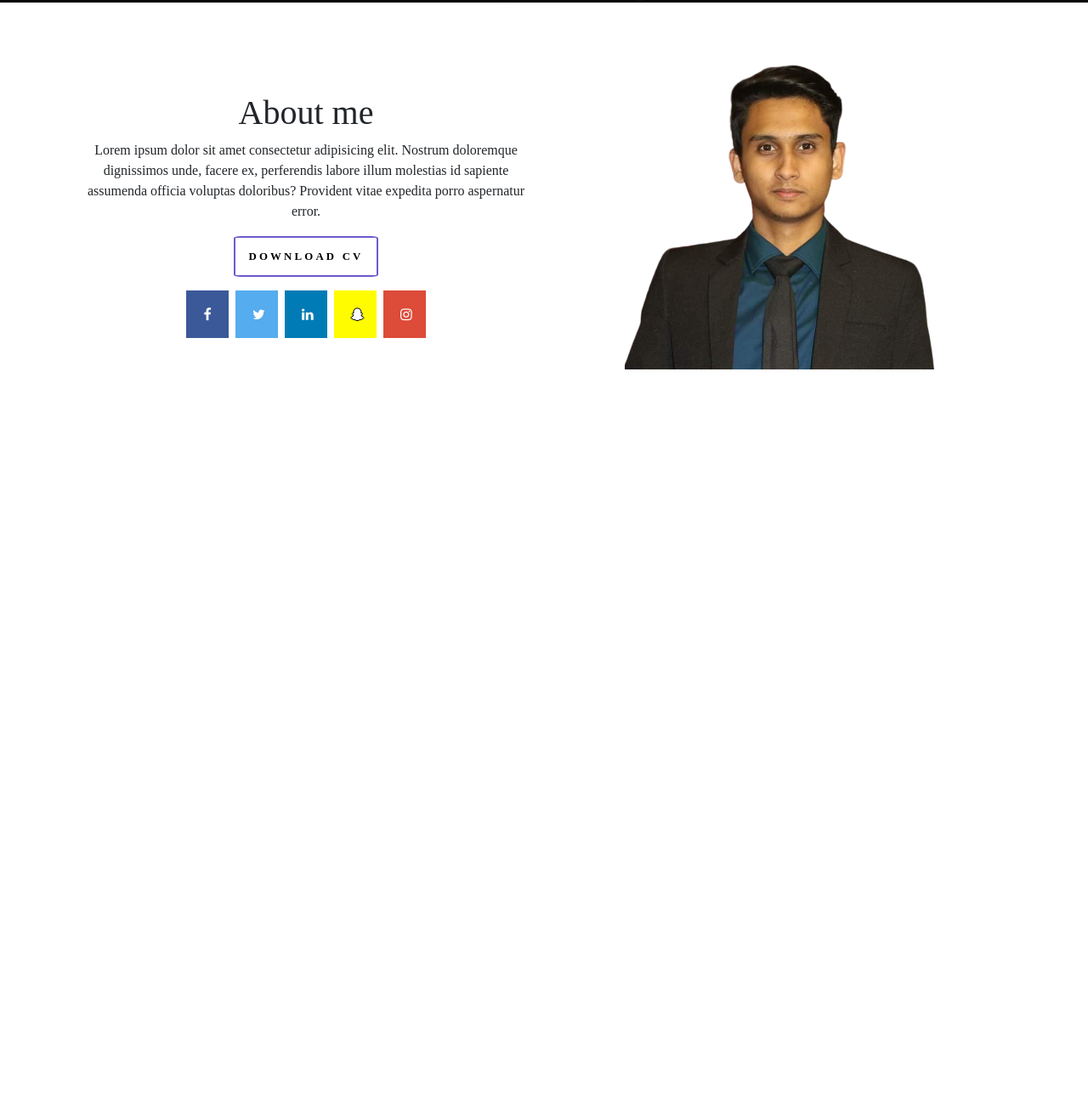
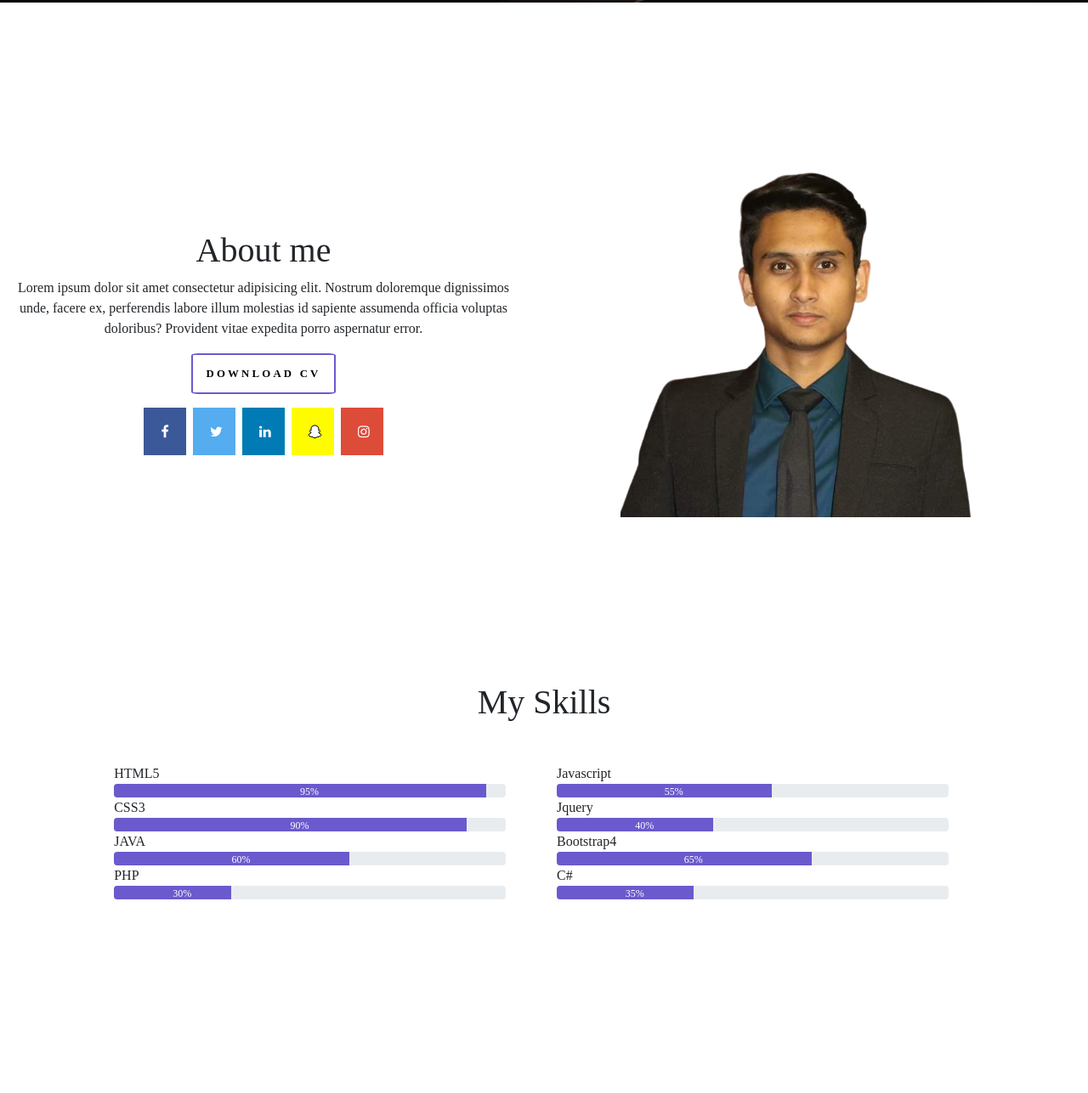
Before and after one commit to Rafin31/Portfolio-2.0, a plain HTML site: page Index.html in a window 1280 px wide. Shown: the part 797-2084 px from the top of the page at 85% size. Before the commit the page ends 1300 px from the top, so only its background shows below. Drawn offline with nearby package versions, Linux system fonts and the light colour scheme.

Commit message:
Skill bars added

```diff
--- a/Index.html
+++ b/Index.html
@@ -30,7 +30,7 @@
         <!-- navbar -->
         <nav class="navbar navbar-expand-lg navbar-light bg-dark   fixed-top  ">
             <a class="navbar-brand" href="/"><span class="head_tag">Asif H Rafin</span></a>
-            <button class="navbar-toggler mr-3" id="onclick" type="button" data-toggle="collapse" data-target="#navbarSupportedContent" aria-controls="navbarSupportedContent" aria-expanded="false" aria-label="Toggle navigation">
+            <button class="navbar-toggler mr-5" id="onclick" type="button" data-toggle="collapse" data-target="#navbarSupportedContent" aria-controls="navbarSupportedContent" aria-expanded="false" aria-label="Toggle navigation">
                 <i class="fas fa-angle-double-down "></i>
         </button>
             <a class="navbar-brand " id="navbar_brand" href="/"><span class="head_tag">Asif H Rafin</span></a>
@@ -65,21 +65,21 @@
         <div class="header_container">
             <div class="top_header">
                 <h3>Hello! My Name is <span>Rafin</span></h3>
+                <hr color="white">
             </div>
+
             <div class="bottom_header">
                 <p> I love <span class="typingText"></span> <span class="cursor ">&nbsp</span> </p>
             </div>
             <a href="#about_me" class="header_button">About Me</a>
         </div>
     </section>
+    <div class="header_section">
 
-    <section class="header_section">
-        <div class="container">
-            <div class="row">
+        <div class="row about_row ">
             <div class="left col-sm-6" id="about_me">
                 <h1>About me </h1>
-                    <p>Lorem ipsum dolor sit amet consectetur adipisicing elit. Nostrum doloremque dignissimos unde, facere ex, perferendis labore illum molestias id sapiente assumenda officia voluptas doloribus? Provident vitae expedita porro aspernatur
-                        error.
+                <p>Lorem ipsum dolor sit amet consectetur adipisicing elit. Nostrum doloremque dignissimos unde, facere ex, perferendis labore illum molestias id sapiente assumenda officia voluptas doloribus? Provident vitae expedita porro aspernatur error.
                 </p>
                 <a class="button" href="#">Download CV</a>
                 <div class=" social_links flex justify-center">
@@ -89,20 +89,84 @@
                     <a href="#" class="fa fa-snapchat-ghost" target="blank"></a>
                     <a href="https://www.instagram.com/asif_h_rafin/?hl=en" target="blank" class="fa fa-instagram"></a>
                 </div>
-
             </div>
             <div class="right col-sm-6">
                 <img src="Images/2.png" alt="">
             </div>
         </div>
 
-    </section>
 
+        <div class="hero">
+            <div class="content">
+                <h1>My Skills</h1>
+            </div>
+        </div>
+        <div class="row justify-content-center skill_row">
+            <div class="left_skill col-sm-5">
+                <div id="skill_selection">
+                    <div class="container">
+                        <p>HTML5</p>
+                        <div class="progress">
+                            <div class="progerss_bar" data-progress="95">
+                                <span>95%</span>
+                            </div>
+                        </div>
 
+                        <p>CSS3</p>
+                        <div class="progress">
+                            <div class="progerss_bar" data-progress="90">
+                                <span>90%</span>
+                            </div>
+                        </div>
 
+                        <p>JAVA</p>
+                        <div class="progress">
+                            <div class="progerss_bar" data-progress="60">
+                                <span>60%</span>
+                            </div>
+                        </div>
+                        <p>PHP</p>
+                        <div class="progress">
+                            <div class="progerss_bar" data-progress="30">
+                                <span>30%</span>
+                            </div>
+                        </div>
+                    </div>
+                </div>
+            </div>
+            <div class="left_skill col-sm-5">
+                <div id="skill_selection">
+                    <div class="container">
+                        <p>Javascript</p>
+                        <div class="progress">
+                            <div class="progerss_bar" data-progress="55">
+                                <span>55%</span>
+                            </div>
+                        </div>
 
+                        <p>Jquery</p>
+                        <div class="progress">
+                            <div class="progerss_bar" data-progress="40">
+                                <span>40%</span>
+                            </div>
+                        </div>
 
-
+                        <p>Bootstrap4</p>
+                        <div class="progress">
+                            <div class="progerss_bar" data-progress="65">
+                                <span>65%</span>
+                            </div>
+                        </div>
+                        <p>C#</p>
+                        <div class="progress">
+                            <div class="progerss_bar" data-progress="35">
+                                <span>35%</span>
+                            </div>
+                        </div>
+                    </div>
+                </div>
+            </div>
+        </div>
 
 
 
--- a/script.js
+++ b/script.js
@@ -1,3 +1,5 @@
+// button hover effect
+
 click = () => {
     const rotateElelmaent = document.querySelector(".fas");
     if (rotateElelmaent.classList.contains("rotate")) {
@@ -63,3 +65,41 @@ function erase() {
 document.addEventListener("DOMContentLoaded", function() {
     setTimeout(type, newTextDelay + 250);
 });
+
+//  animated skill bars
+
+const skillsSelection = document.getElementById("skill_selection");
+const progressBars = document.querySelector('.progerss_bar');
+
+function showProgress() {
+    var elems = document.getElementsByClassName("progerss_bar");
+
+    Array.from(elems).forEach(v => {
+        //   this.parentElement.getElementsByClassName('content')[0].classList.toggle('hidden');
+        const value = v.dataset.progress;
+        v.style.width = `${value}%`;
+    });
+}
+
+function hideProgress() {
+    var elems = document.getElementsByClassName("progerss_bar");
+
+    Array.from(elems).forEach(v => {
+        v.style.width = 0;
+    });
+}
+
+
+
+
+window.addEventListener("scroll", () => {
+    const sectionPos = skillsSelection.getBoundingClientRect().top;
+    const screenPos = window.innerHeight;
+
+
+    if (sectionPos < screenPos) {
+        showProgress();
+    } else {
+        hideProgress();
+    }
+})
--- a/style.css
+++ b/style.css
@@ -3,6 +3,10 @@
     padding: 0px;
     box-sizing: border-box;
     scroll-behavior: smooth;
+}
+
+body {
+    overflow-x: hidden;
 }
 
 nav {
@@ -86,8 +90,9 @@
     background-color: rosybrown;
 }
 
-    .row {
-        height: 500px;
+.about_row {
+    height: 100vh;
+    max-width: 100vw;
     display: flex;
     justify-content: center;
     align-items: center;
@@ -123,10 +128,6 @@
     text-decoration: none;
 }
 
-    .left {
-        width: 100%;
-    }
-
 .right img::before {
     content: '';
     height: 800px;
@@ -145,7 +146,7 @@
 }
 
 .top {
-        background-image: linear-gradient(rgba(0, 0, 0, 0.9), rgba(0, 0, 0, 0.9), rgba(0, 0, 0, 0.9)), url(Images/unpllash2.jpg);
+    background-image: linear-gradient(rgba(0, 0, 0, 0.5), rgba(0, 0, 0, 0.5), rgba(0, 0, 0, 0.5)), url(Images/unpllash2.jpg);
     height: 100vh;
     background-attachment: fixed;
     max-width: 100vw;
@@ -225,6 +226,7 @@
 .bottom_header {
     font-family: 'Montserrat', serif;
     color: white;
+    font-weight: lighter;
 }
 
 .header_container .top_header span {
@@ -302,3 +304,54 @@
         background-color: white;
     }
 }
+
+.hero {
+    height: auto;
+    width: 100vw;
+    display: flex;
+    justify-content: center;
+    align-items: center;
+    font-family: 'Montserrat', serif;
+}
+
+.skill_row {
+    height: 50vh;
+    max-width: 100vw;
+    padding: 15px;
+    margin: 25px 5px;
+}
+
+#skill_selection {
+    height: auto;
+    max-width: 100vw;
+}
+
+.container {
+    width: 60%;
+    margin: 0px auto;
+    font-family: 'Montserrat', serif;
+}
+
+.progress {
+    width: 100%;
+    background-color: grey;
+}
+
+.progress .progerss_bar {
+    width: 0;
+    height: 100%;
+    background-color: slateblue;
+    transition: all 1s ease;
+    position: relative;
+}
+
+.progerss_bar span {
+    position: absolute;
+    top: 0;
+    left: 50%;
+    color: white;
+}
+
+.container p {
+    margin: 0;
+}
```
Lines whose indentation alone changed are shown as unchanged.
